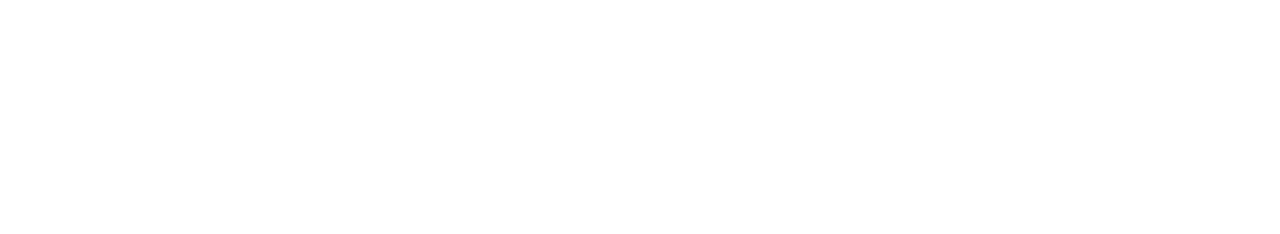
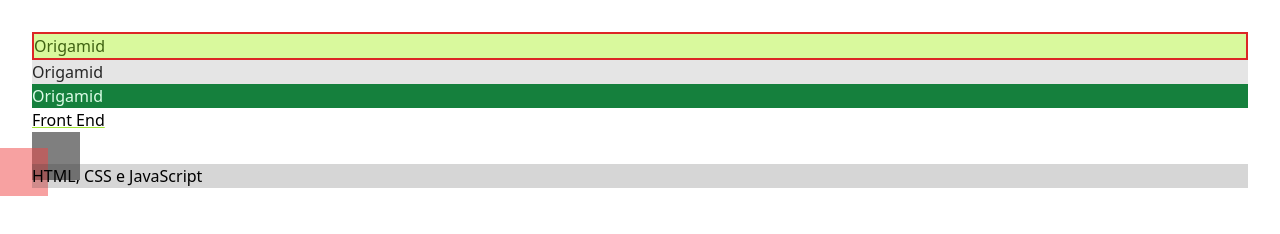
Before and after one commit to ViniciusMarquesz/tailwindCSS, a website: page 05-Cores/src/index.html in a window 1280 px wide. Drawn offline with nearby package versions, Linux system fonts and the light colour scheme; files that its build step writes are made by us from their sources.

Commit message:
Estudo-Cores

```diff
--- a/05-Cores/src/index.html
+++ b/05-Cores/src/index.html
@@ -6,7 +6,13 @@
   <title>Tailwind CSS</title>
   <link rel="stylesheet" href="./output.css">
 </head>
-<body>
-
+<body class="m-8">
+  <div class="border-2 border-red-600 bg-lime-200 text-lime-800">Origamid</div>
+  <div class="bg-neutral-200 text-neutral-800">Origamid</div>
+  <div class="bg-green-700 text-green-100">Origamid</div>
+  <a href="/" class="underline decoration-lime-400">Front End</a>
+  <div class="size-12 bg-black/50"></div>
+  <div class="size-12 bg-red-500/50 -m-8"></div>
+  <div class="bg-[#333]/20 text-[rgb(10_10_20 0)]">HTML, CSS e JavaScript</div>
 </body>
 </html>
```
Also changed, not shown: 05-Cores/src/output.css (added).
